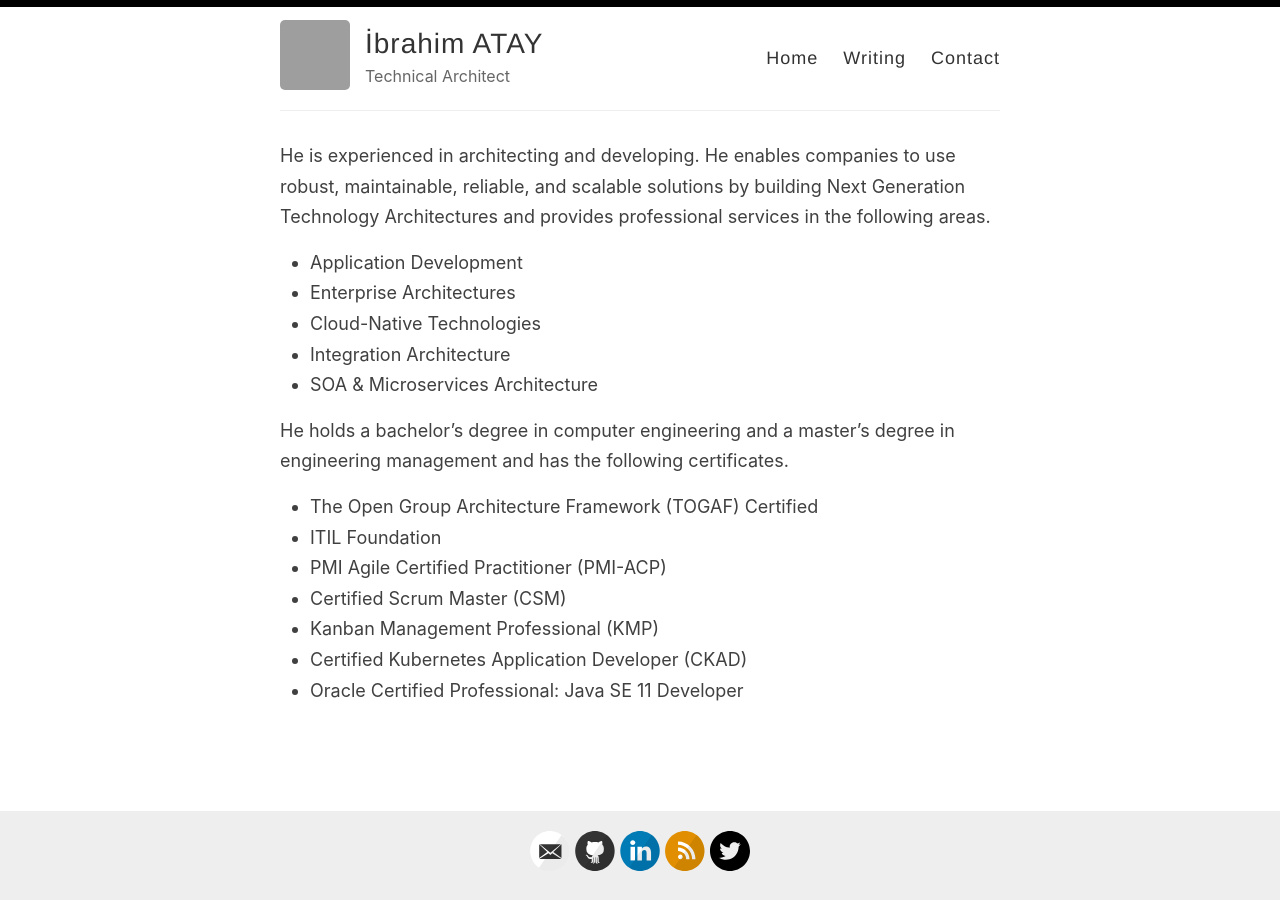
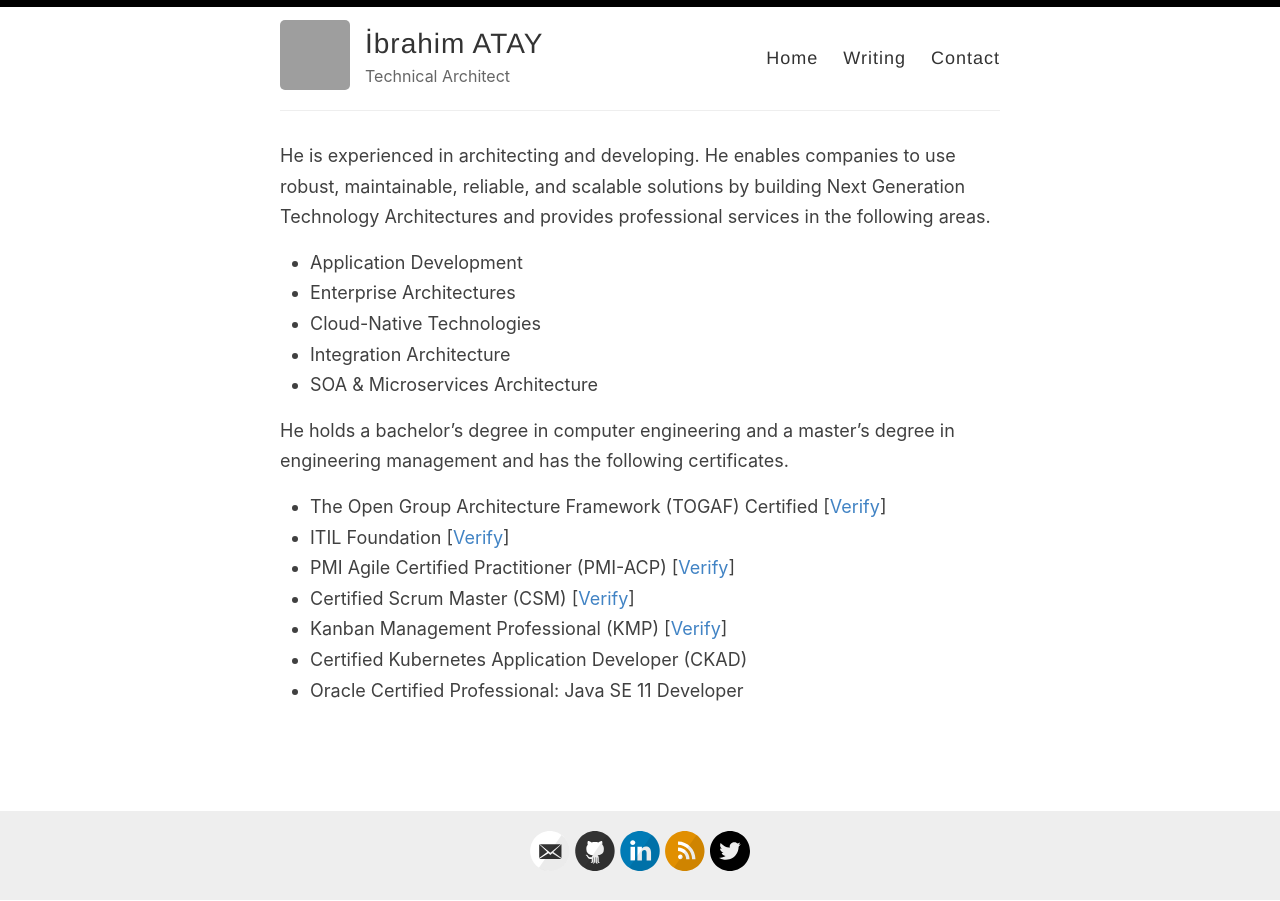
Before and after one commit to ibrahimatay/ibrahimatay.github.io, a Jekyll site: the page built from index.md, in a window 1280 px wide. Built offline with Jekyll 4.4.1, drawn with Linux system fonts in a browser that asks for light colours; grey boxes are pictures that could not be loaded.

Commit message:
Update index.md

```diff
--- a/index.md
+++ b/index.md
@@ -13,10 +13,10 @@
 
 He holds a bachelor's degree in computer engineering and a master's degree in engineering management and has the following certificates.
 
-- The Open Group Architecture Framework (TOGAF) Certified
-- ITIL Foundation
-- PMI Agile Certified Practitioner (PMI-ACP)
-- Certified Scrum Master (CSM)
-- Kanban Management Professional (KMP)
+- The Open Group Architecture Framework (TOGAF) Certified [[Verify](https://www.credly.com/badges/7d38fddd-1914-4ae1-beaa-a43ec795c8b6)]
+- ITIL Foundation [[Verify](https://www.axelos.com/successful-candidates-register)]
+- PMI Agile Certified Practitioner (PMI-ACP) [[Verify](https://www.credly.com/badges/ab7eabad-253a-417d-b076-9d40dadfb8ab)]
+- Certified Scrum Master (CSM) [[Verify](https://www.scrumalliance.org/community/profile/ibrahimatay)]
+- Kanban Management Professional (KMP) [[Verify](https://edu.kanban.university/users/ibrahimatay)]
 - Certified Kubernetes Application Developer (CKAD)
 - Oracle Certified Professional: Java SE 11 Developer
```
